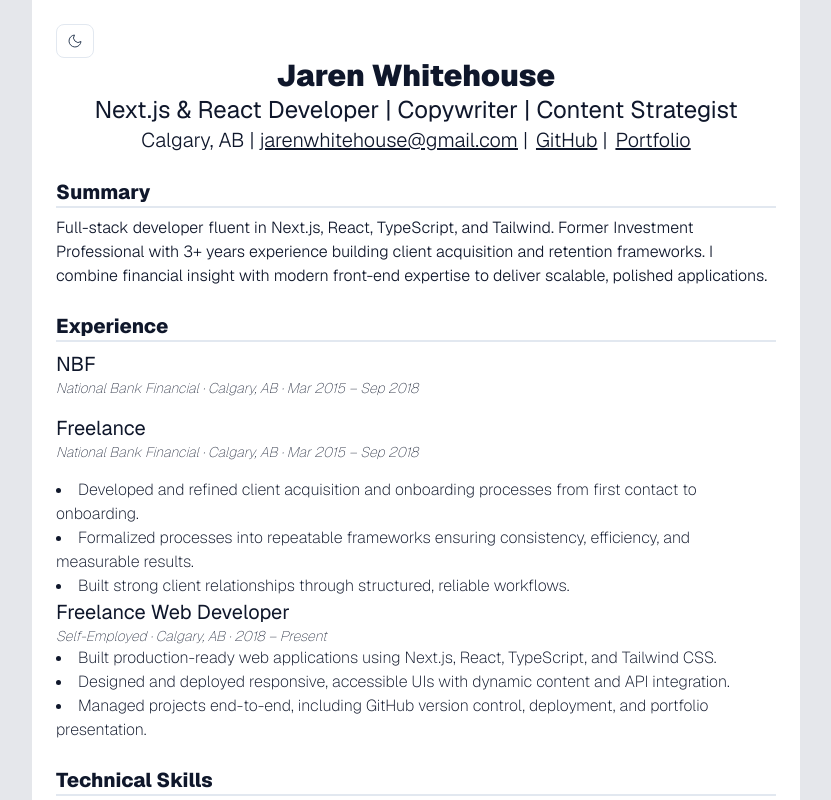
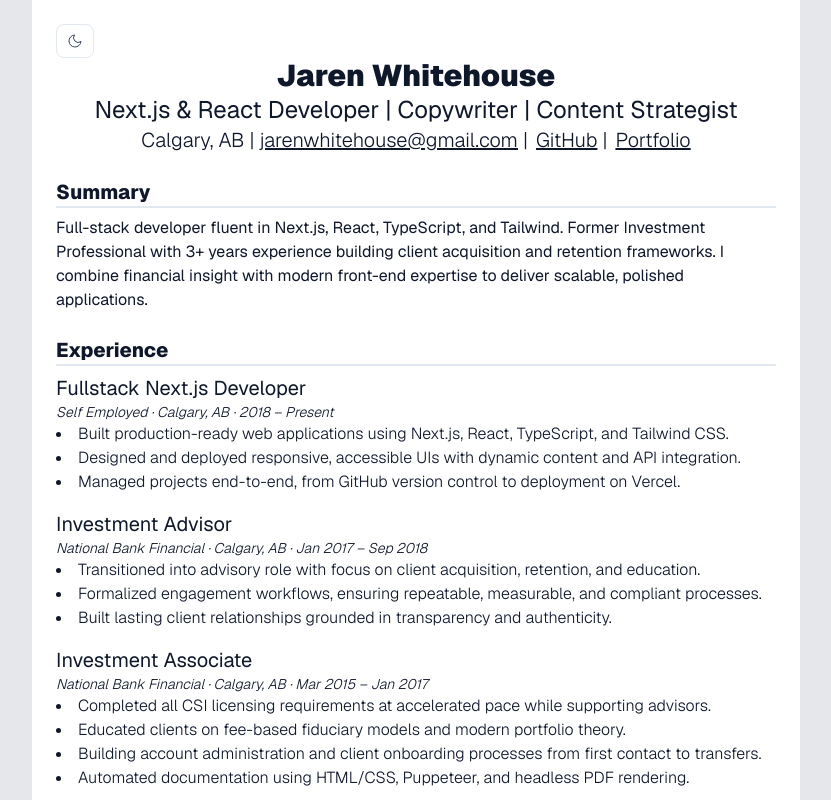
Before and after one commit to m4cbeth/warpofolio, a Next.js app: page /resume in a window 1280 px wide. Shown: the top 800 px of the page, without its empty margins (224-1055 px from the left). Built offline with nearby package versions, Linux system fonts and the light colour scheme.

Commit message:
resume complete almost

```diff
--- a/src/app/(demos)/resume/page.tsx
+++ b/src/app/(demos)/resume/page.tsx
@@ -48,48 +48,54 @@ const Resume: React.FC = () => {
   }
 
   type Experience = {
-    place: string;
-    positions: Position[];
+    title: string;
+    desc: Position;
   }
   type Position = {
-    title: string;
+    timeandplace: string;
     points: string[];
   }
   const experienceData: Experience[] = [
     {
-      place: "NBF",
-      positions: [
+      title: "Fullstack Next.js Developer",
+      desc:
         {
-          title: "asssociate",
+          timeandplace: "Self Employed · Calgary, AB · 2018 – Present",
           points: [
-            "one",
-            "two",
-            "three",
+            "Built production-ready web applications using Next.js, React, TypeScript, and Tailwind CSS.",
+            "Designed and deployed responsive, accessible UIs with dynamic content and API integration.",
+            "Managed projects end-to-end, from GitHub version control to deployment on Vercel.",
+
+          ]
+        }
+    },
+    {
+      title: "Investment Advisor",
+      desc:
+        {
+          timeandplace: "National Bank Financial · Calgary, AB · Jan 2017 – Sep 2018",
+          points: [
+            "Transitioned into advisory role with focus on client acquisition, retention, and education.",
+            "Formalized engagement workflows, ensuring repeatable, measurable, and compliant processes.",
+            "Built lasting client relationships grounded in transparency and authenticity.",
           ]
         },
+
+    },
+    {
+      title: "Investment Associate",
+      desc:
         {
-          title: "advise",
+          timeandplace: "National Bank Financial · Calgary, AB · Mar 2015 – Jan 2017",
           points: [
-            "one",
-            "two",
-            "three",
+            "Completed all CSI licensing requirements at accelerated pace while supporting advisors.",
+            "Educated clients on fee-based fiduciary models and modern portfolio theory.",
+            "Building account administration and client onboarding processes from first contact to transfers.",
+            "Automated documentation using HTML/CSS, Puppeteer, and headless PDF rendering."
           ]
         },
-      ]
     },
-    {
-      place: "Freelance",
-      positions: [
-        {
-          title: "",
-          points: [
-            "one",
-            "one",
-            "one",
-          ]
-        }
-      ]
-    }
+
   ]
 
   return (
@@ -110,7 +116,7 @@ const Resume: React.FC = () => {
       {/* Summary */}
       <section className="mb-6">
         <HeadingTwo section_name={"Summary"} />
-        <p className=' font-light'>
+        <p className=' font'>
           Full-stack developer fluent in Next.js, React, TypeScript, and Tailwind.
           Former Investment Professional with 3+ years experience building client acquisition and retention frameworks.
           I combine financial insight with modern front-end expertise to deliver scalable, polished applications.
@@ -122,32 +128,29 @@ const Resume: React.FC = () => {
         <HeadingTwo section_name={"Experience"} />
 
         {
-          experienceData.map((experience, idx) => {
+          experienceData.map((experience) => {
             return (
               <div className="mb-4">
-                <h3 className="font text-xl">{experience.place}</h3>
-                <p className="text-sm font-thin italic">National Bank Financial · Calgary, AB · Mar 2015 – Sep 2018</p>
+                <h3 className="font text-xl">{experience.title}</h3>
+                <p className="text-sm font-light italic">{experience.desc.timeandplace}</p>
+                <ul className="list-disc list-inside font-light">
+                {experience.desc.points.map((point) => {
+                  return (
+                    <li>{point}</li>
+                  )
+                })}
+                </ul>
               </div>
             )
           })
         }
 
 
-          <ul className="list-disc list-inside font-extralight">
-            <li>Developed and refined client acquisition and onboarding processes from first contact to onboarding.</li>
+          {/* <ul className="list-disc list-inside font-extralight">
             <li>Formalized processes into repeatable frameworks ensuring consistency, efficiency, and measurable results.</li>
             <li>Built strong client relationships through structured, reliable workflows.</li>
-          </ul>
+          </ul> */}
 
-        <div className="mb-4">
-          <h3 className="font text-xl">Freelance Web Developer</h3>
-          <p className="text-sm font-thin italic">Self-Employed · Calgary, AB · 2018 – Present</p>
-          <ul className="list-disc list-inside font-extralight">
-            <li>Built production-ready web applications using Next.js, React, TypeScript, and Tailwind CSS.</li>
-            <li>Designed and deployed responsive, accessible UIs with dynamic content and API integration.</li>
-            <li>Managed projects end-to-end, including GitHub version control, deployment, and portfolio presentation.</li>
-          </ul>
-        </div>
       </section>
 
       {/* Skills */}
@@ -164,11 +167,31 @@ const Resume: React.FC = () => {
       </section>
 
       {/* Education */}
-      <section>
+      {/* <section>
         <HeadingTwo section_name={"Education"} />
         <p className="mb-1">Self-taught and bootcamp-style training in modern web development</p>
         <p>Professional development courses in Tailwind CSS and TypeScript</p>
+      </section> */}
+      <section>
+        <HeadingTwo section_name={"Education"} />
+
+        {/* Formal Education */}
+        <div className="mb-4">
+          <h3 className="font text-xl">B.A. Sociology, Minor in Psychology </h3>
+          <p className="text-sm font-thin italic">University of Calgary · Specialization in Criminology · Graduated with Distinction · 2003 – 2012</p>
+        </div>
+
+        {/* Web Development */}
+        <div className="mb-2">
+          <h3 className="font text-xl">Web Development (Self-Taught 1995-Present)</h3>
+          <ul className="list-disc list-inside font-extralight">
+            <li>Extensive experience in HTML, CSS, JavaScript, React, Next.js, and TypeScript.</li>
+            <li>Backend experience, including Node.js, Express, REST APIs, and both SQL and NoSQL databases.</li>
+            <li>Deployed applications on Vercel, Netlify, Render, and Heroku with modern CI/CD workflows.</li>
+          </ul>
+        </div>
       </section>
+
     </div>
   );
 };
```
